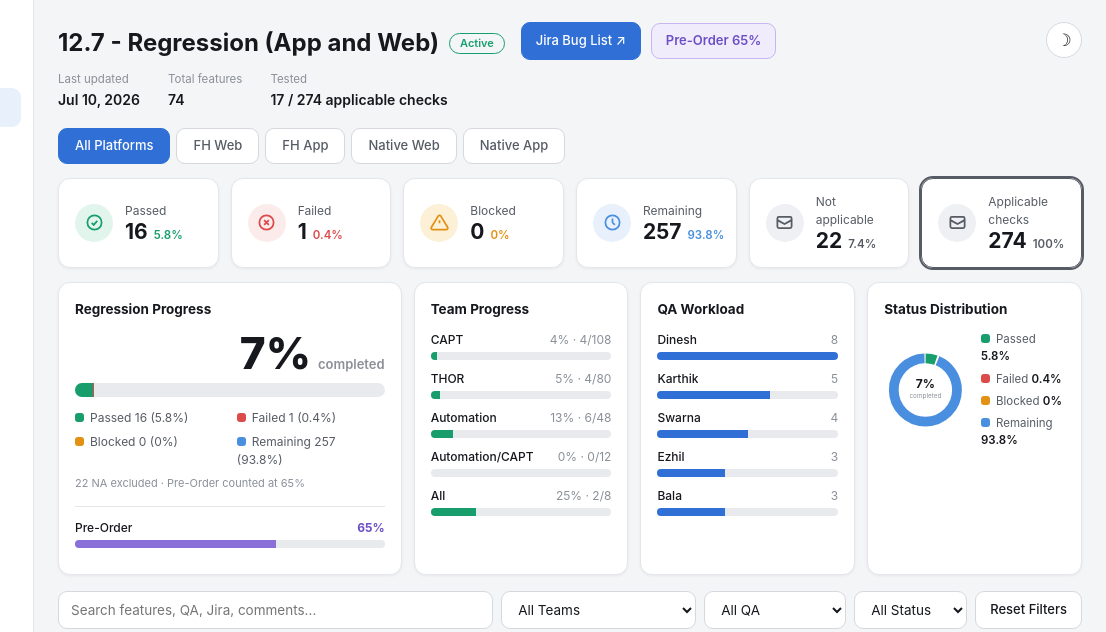
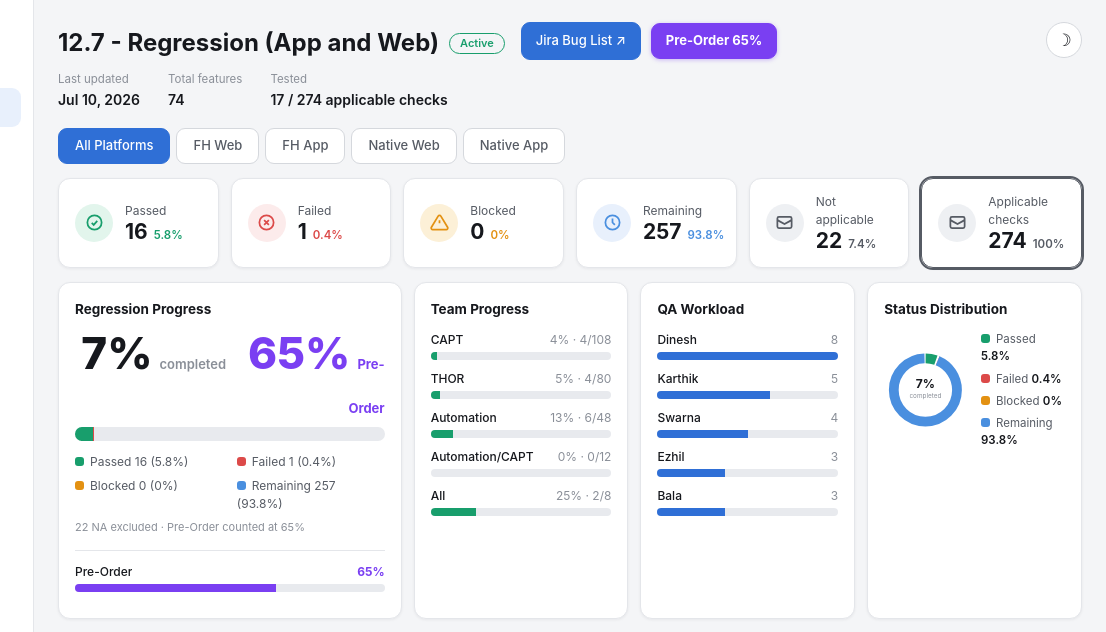
Before and after one commit to fhdineshios/regressiondashboard, a plain HTML site: page index.html in a window 1280 px wide. Shown: the top 632 px of the page, 174-1280 px from the left. Drawn offline with nearby package versions, Linux system fonts and the light colour scheme.

Commit message:
Add files via upload

```diff
--- a/index.html
+++ b/index.html
@@ -94,10 +94,11 @@
   .btn.primary:hover { filter: brightness(1.08); }
   .ovrbadge {
     display: inline-flex; align-items: center; margin-left: 10px; vertical-align: 6px;
-    font-size: 13px; font-weight: 600; color: #6d4fc4; background: #f1ecfb;
-    border: 1px solid #c8b6f0; border-radius: 9px; padding: 7px 14px; white-space: nowrap;
+    font-size: 13px; font-weight: 700; color: #ffffff; background: #7a3ff2;
+    border: 1px solid #7a3ff2; border-radius: 9px; padding: 7px 14px; white-space: nowrap;
+    box-shadow: 0 1px 4px rgba(122, 63, 242, .35);
   }
-  [data-theme="dark"] .ovrbadge { color: #c9b8f2; background: #292045; border-color: #55429a; }
+  [data-theme="dark"] .ovrbadge { background: #8b5cf6; border-color: #8b5cf6; color: #fff; }
   .themebtn {
     width: 36px; height: 36px; border-radius: 50%; cursor: pointer;
     border: 1px solid var(--border2); background: var(--card); color: var(--text);
@@ -628,9 +629,14 @@ function render(animate) {
 
   // Big bar + legend
   var completion = total ? Math.round((tested + c.partial) / total * 100) : 0;
-  document.getElementById("bigpct").innerHTML = total
+  var bigHtml = total
     ? completion + '%<span style="font-size:13px;font-weight:600;color:var(--muted);margin-left:7px">completed</span>'
     : "–";
+  overrides.forEach(function (o) {
+    bigHtml += '<span style="margin-left:22px;color:#7a3ff2">' + o.pct +
+      '%<span style="font-size:13px;font-weight:700;margin-left:7px">' + esc(o.name) + "</span></span>";
+  });
+  document.getElementById("bigpct").innerHTML = bigHtml;
   var bb = document.getElementById("bigbar");
   var setBar = function () {
     bb.children[0].style.cssText = "background:" + cssVar("--green") + ";width:" + (total ? c.Pass / total * 100 : 0) + "%";
@@ -655,8 +661,8 @@ function render(animate) {
     ? '<div style="margin-top:14px;padding-top:12px;border-top:1px solid var(--border)">' +
       overrides.map(function (o) {
         return '<div class="mini"><div class="row1"><span class="name">' + esc(o.name) +
-          '</span><span class="val" style="font-weight:700;color:#6d4fc4">' + o.pct + "%</span></div>" +
-          '<div class="minitrack"><div style="background:#8b6fd8;width:' + Math.min(100, o.pct) + '%"></div></div></div>';
+          '</span><span class="val" style="font-weight:700;color:#7a3ff2">' + o.pct + "%</span></div>" +
+          '<div class="minitrack"><div style="background:#7a3ff2;width:' + Math.min(100, o.pct) + '%"></div></div></div>';
       }).join("") + "</div>"
     : "";
 
```
